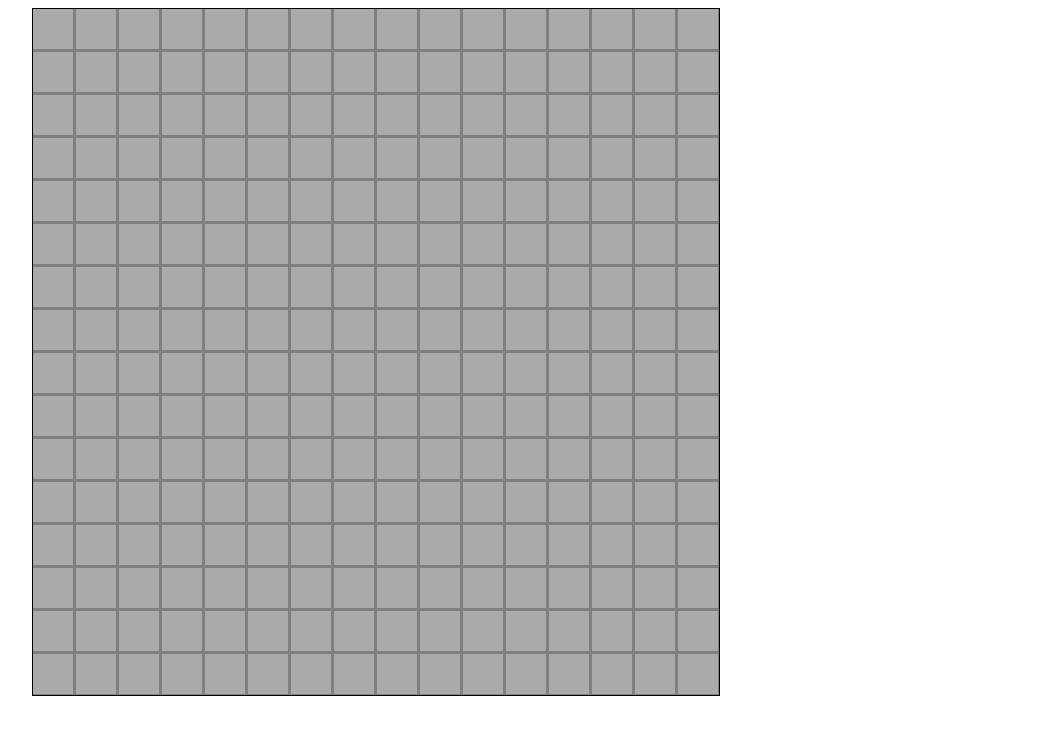
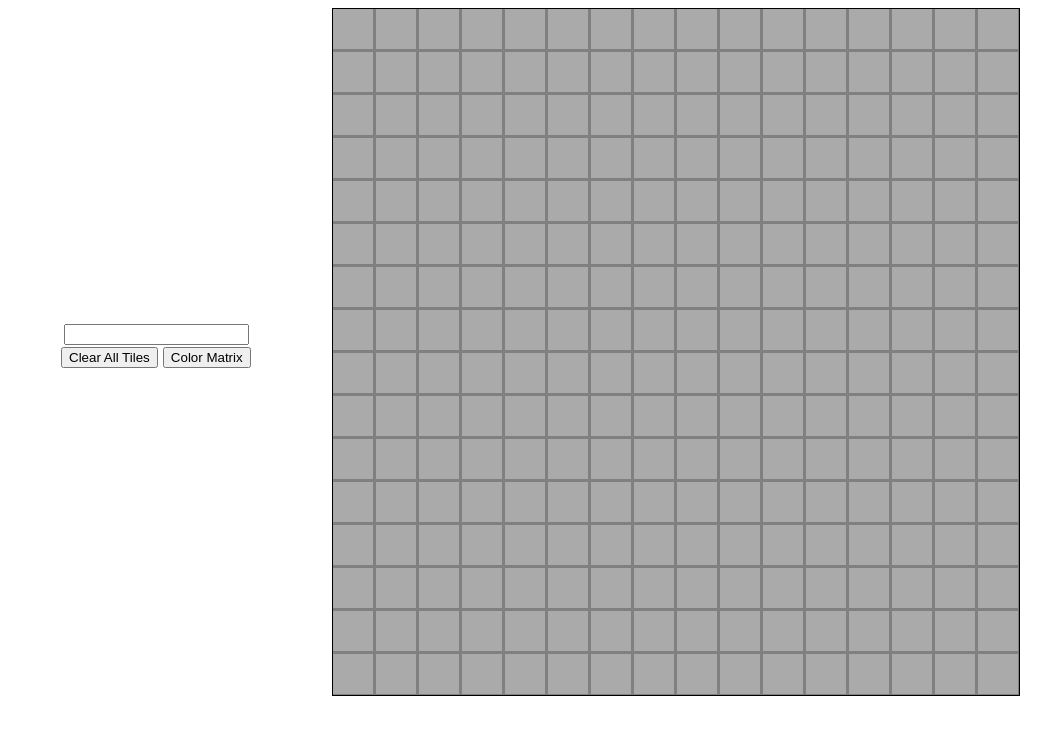
Before and after one commit to tadari/tgadari.github.io, a plain HTML site: page index.html in a window 1280 px wide. Shown: the whole page, without its empty margins (18-1069 px from the left). Drawn offline with nearby package versions, Linux system fonts and the light colour scheme.

Commit message:
Update main.css

```diff
--- a/css/main.css
+++ b/css/main.css
@@ -3,7 +3,7 @@
 	border-style: solid;
 	background-color: gray;
 	position: relative;
-	left: 50px;
+	left: 350px;
 	touch-action: none;
     position: fixed;
 }
```
